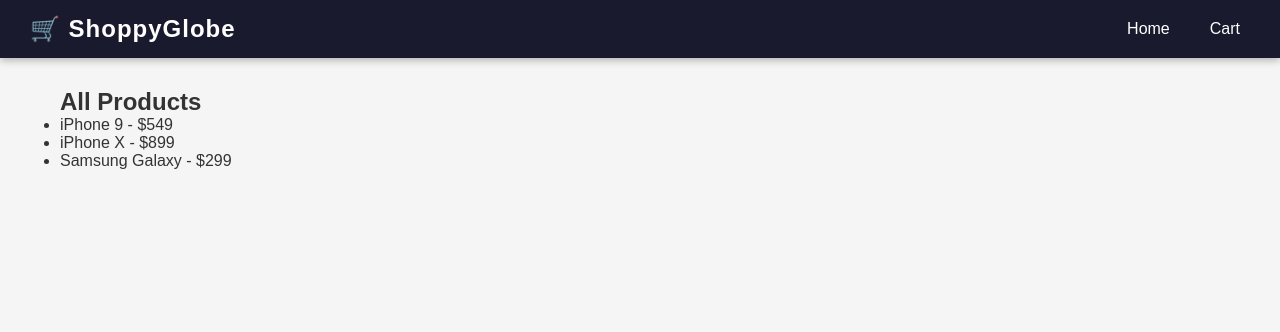
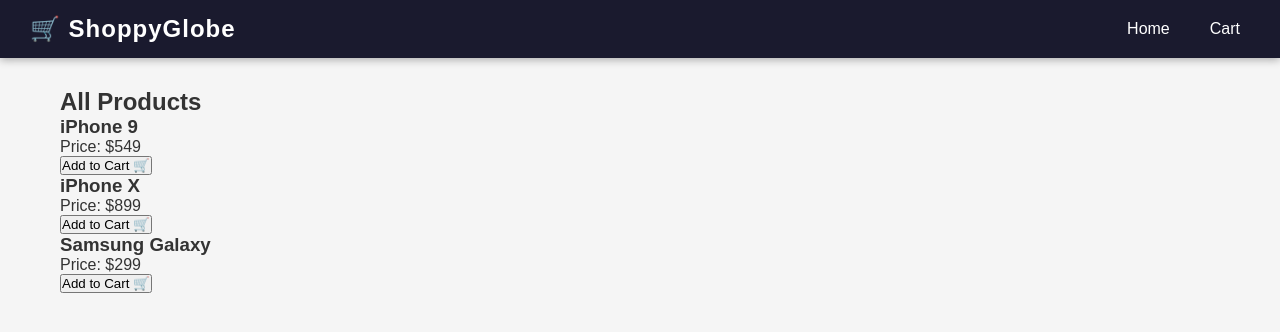
Before and after one commit to pragati8-tech/E-commerce-React-Application, a React (Vite) app: page / in a window 1280 px wide. Shown: the top 332 px of the page. Built offline with nearby package versions, Linux system fonts and the light colour scheme.

Commit message:
add ProductItem component and use it in ProductList

```diff
--- a/src/components/ProductList.jsx
+++ b/src/components/ProductList.jsx
@@ -1,5 +1,5 @@
 // ProductList.jsx - Displays list of products (static data for now)
-
+import ProductItem from './ProductItem';
 const dummyProducts = [
   { id: 1, title: 'iPhone 9', price: 549 },
   { id: 2, title: 'iPhone X', price: 899 },
@@ -10,13 +10,11 @@
   return (
     <section className="product-list">
       <h2 className="product-list__heading">All Products</h2>
-      <ul>
+      <div className="product-list__grid">
         {dummyProducts.map((product) => (
-          <li key={product.id}>
-            {product.title} - ${product.price}
-          </li>
+          <ProductItem key={product.id} product={product} />
         ))}
-      </ul>
+      </div>
     </section>
   );
 }
--- /dev/null
+++ b/src/components/Productitem.jsx
@@ -0,0 +1,14 @@
+// ProductItem.jsx - Represents a single product
+// Props: product (object)
+
+function ProductItem({ product }) {
+  return (
+    <div className="product-item">
+      <h3>{product.title}</h3>
+      <p>Price: ${product.price}</p>
+      <button className="product-item__btn">Add to Cart 🛒</button>
+    </div>
+  );
+}
+
+export default ProductItem;
```
